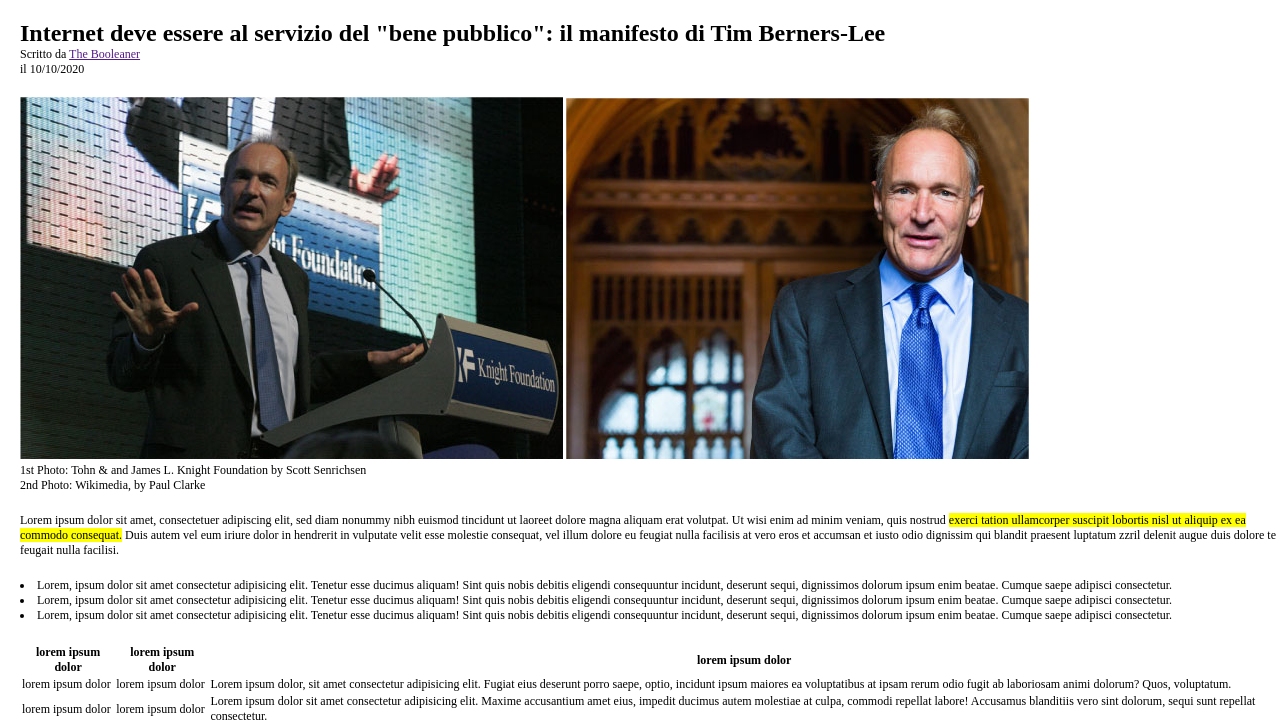
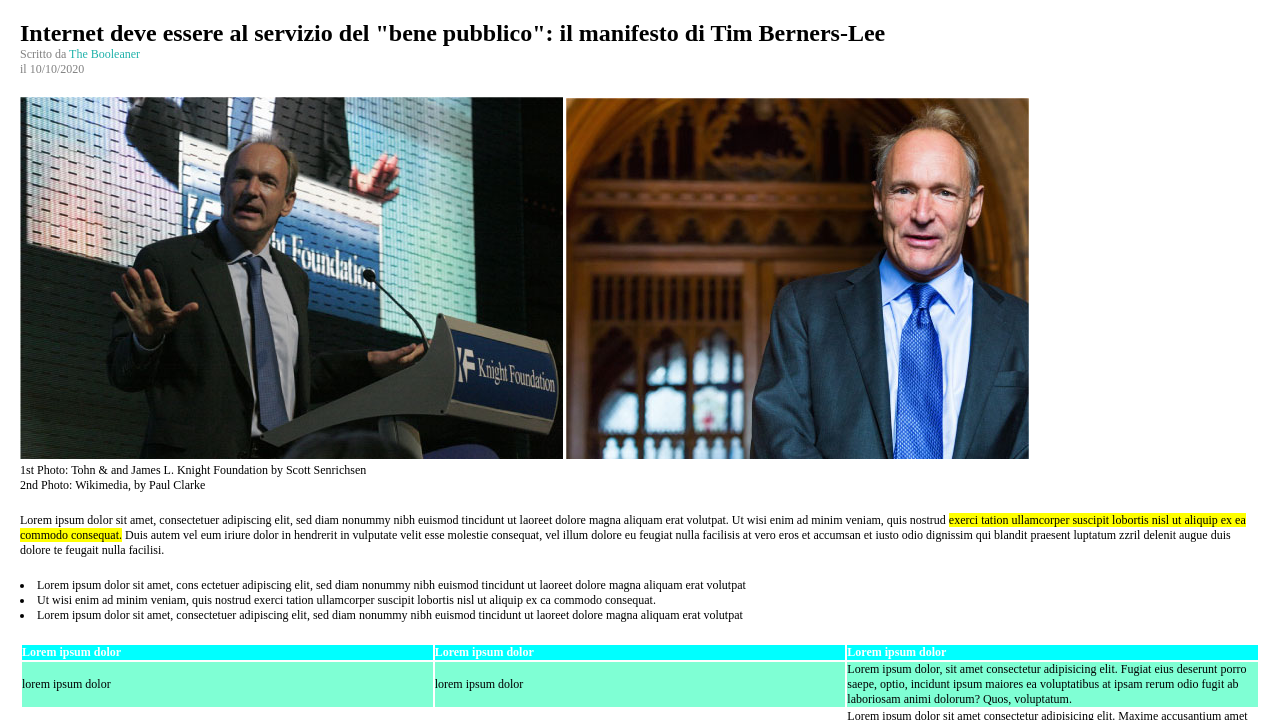
Before and after one commit to sertech89/html-css-booleaner, a plain HTML site: page index.html in a window 1280 px wide. Shown: the part 80-800 px from the top of the page. Drawn offline with Linux system fonts and the light colour scheme.

Commit message:
formattazione e variazione colori di alcuni tag

```diff
--- a/asset/css/style.css
+++ b/asset/css/style.css
@@ -14,6 +14,7 @@ h1{
 
 main{
     padding-left: 20px;
+    padding-right: 20px;
 }
 
 .logo{
@@ -24,11 +25,21 @@ main{
 
 .data-articolo{
     margin-bottom: 20px;
+    color: gray;
+}
+
+.scrittore{
+    color: gray;
 }
 
 .spazio-top{
     margin-top: 20px;
     margin-bottom: 20px;
+}
+
+a{
+    text-decoration: none;
+    color: lightseagreen;
 }
 
 span{
@@ -48,3 +59,24 @@ margin-bottom: 20px;
 table{
     margin-top: 20px;
 }
+
+.prima-tabella{
+    width: 20%;
+    text-align: left;
+    background-color: aqua;
+    color: white;
+
+}
+
+.seconda-tabella{
+    width: 20%;
+    text-align: left;
+    background-color: aqua;
+    color: white;
+}
+
+.righe-tabella{
+    width: 20%;
+    text-align: left;
+    background-color: aquamarine;
+}
--- a/index.html
+++ b/index.html
@@ -23,7 +23,7 @@
         </section>
 
         <section>
-            <p>Scritto da <a href="">The Booleaner</a> </p>
+            <p class="scrittore">Scritto da <a href="">The Booleaner</a> </p>
 
             <p class="data-articolo">il 10/10/2020</p>
 
@@ -44,25 +44,25 @@
 
 
         <div>
-            <li> Lorem, ipsum dolor sit amet consectetur adipisicing elit. Tenetur esse ducimus aliquam! Sint quis nobis debitis eligendi consequuntur incidunt, deserunt sequi, dignissimos dolorum ipsum enim beatae. Cumque saepe adipisci consectetur.</li>
-            <li> Lorem, ipsum dolor sit amet consectetur adipisicing elit. Tenetur esse ducimus aliquam! Sint quis nobis debitis eligendi consequuntur incidunt, deserunt sequi, dignissimos dolorum ipsum enim beatae. Cumque saepe adipisci consectetur.</li>
-            <li> Lorem, ipsum dolor sit amet consectetur adipisicing elit. Tenetur esse ducimus aliquam! Sint quis nobis debitis eligendi consequuntur incidunt, deserunt sequi, dignissimos dolorum ipsum enim beatae. Cumque saepe adipisci consectetur.</li>
+            <li> Lorem ipsum dolor sit amet, cons ectetuer adipiscing elit, sed diam nonummy nibh euismod tincidunt ut laoreet dolore magna aliquam erat volutpat</li>
+            <li> Ut wisi enim ad minim veniam, quis nostrud exerci tation ullamcorper suscipit lobortis nisl ut aliquip ex ca commodo consequat.</li>
+            <li> Lorem ipsum dolor sit amet, consectetuer adipiscing elit, sed diam nonummy nibh euismod tincidunt ut laoreet dolore magna aliquam erat volutpat</li>
         </div>
 
         <table>
             <thead>
                 <tr>
-                    <th>lorem ipsum dolor</th>
-                    <th>lorem ipsum dolor</th>
-                    <th>lorem ipsum dolor</th>
+                    <th class="prima-tabella" >Lorem ipsum dolor</th>
+                    <th class="prima-tabella">Lorem ipsum dolor</th>
+                    <th class="seconda-tabella" >Lorem ipsum dolor</th>
                 </tr>
             </thead>
 
             <tbody>
                 <tr>
-                    <td>lorem ipsum dolor</td>
-                    <td>lorem ipsum dolor</td>
-                    <td>Lorem ipsum dolor, sit amet consectetur adipisicing elit. Fugiat eius deserunt porro saepe, optio, incidunt ipsum maiores ea voluptatibus at ipsam rerum odio fugit ab laboriosam animi dolorum? Quos, voluptatum.</td>
+                    <td class="righe-tabella" >lorem ipsum dolor</td>
+                    <td class="righe-tabella">lorem ipsum dolor</td>
+                    <td class="righe-tabella">Lorem ipsum dolor, sit amet consectetur adipisicing elit. Fugiat eius deserunt porro saepe, optio, incidunt ipsum maiores ea voluptatibus at ipsam rerum odio fugit ab laboriosam animi dolorum? Quos, voluptatum.</td>
                 </tr>
             </tbody>
 
@@ -76,9 +76,9 @@
 
             <tbody>
                 <tr>
-                    <td>lorem ipsum dolor</td>
-                    <td>lorem ipsum dolor</td>
-                    <td>Lorem ipsum dolor sit amet consectetur adipisicing elit. Ratione aspernatur maiores modi adipisci possimus! Sunt illo cupiditate ratione deserunt, sed hic aliquid accusantium asperiores impedit, similique quos est id? Unde?</td>
+                    <td class="righe-tabella" >lorem ipsum dolor</td>
+                    <td class="righe-tabella" >lorem ipsum dolor</td>
+                    <td class="righe-tabella" >Lorem ipsum dolor sit amet consectetur adipisicing elit. Ratione aspernatur maiores modi adipisci possimus! Sunt illo cupiditate ratione deserunt, sed hic aliquid accusantium asperiores impedit, similique quos est id? Unde?</td>
                 </tr>
             </tbody>
         </table>
```
